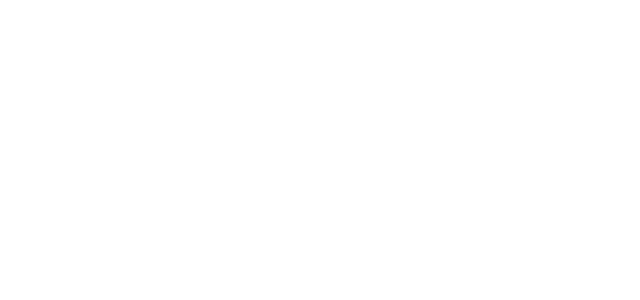
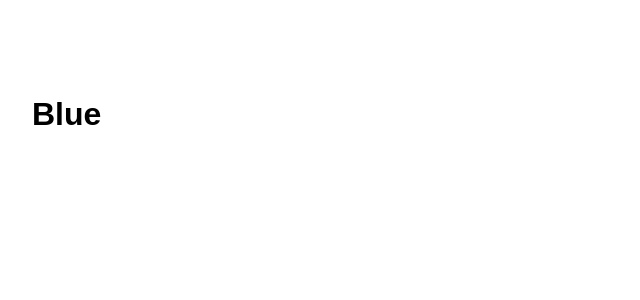
Before and after one commit to annawaterhouse/Colors-react-router, a React (Vite) app: page /blue in a window 1280 px wide. Shown: the top 300 px of the page, without its empty margins (0-640 px from the left). Built offline with nearby package versions, Linux system fonts and the light colour scheme.

Commit message:
made routes

```diff
--- a/src/App.jsx
+++ b/src/App.jsx
@@ -1,7 +1,7 @@
 
 
 import './App.css'
-
+import {Routes, Route} from  'react-router-dom'
 function App() {
 
 
@@ -10,7 +10,12 @@
      <div id="container">
 
       <div id="navbar">{/* navigation here */}</div>
-      <div id="main-section">{/* routes here */}</div>
+      <div id="main-section">
+        <Routes>
+          <Route path='/blue' element={<h1>Blue</h1>} />
+          <Route path='/red'  element={<h1>Red</h1>} />
+        </Routes>
+      </div>
     </div>
     </>
   )
```
